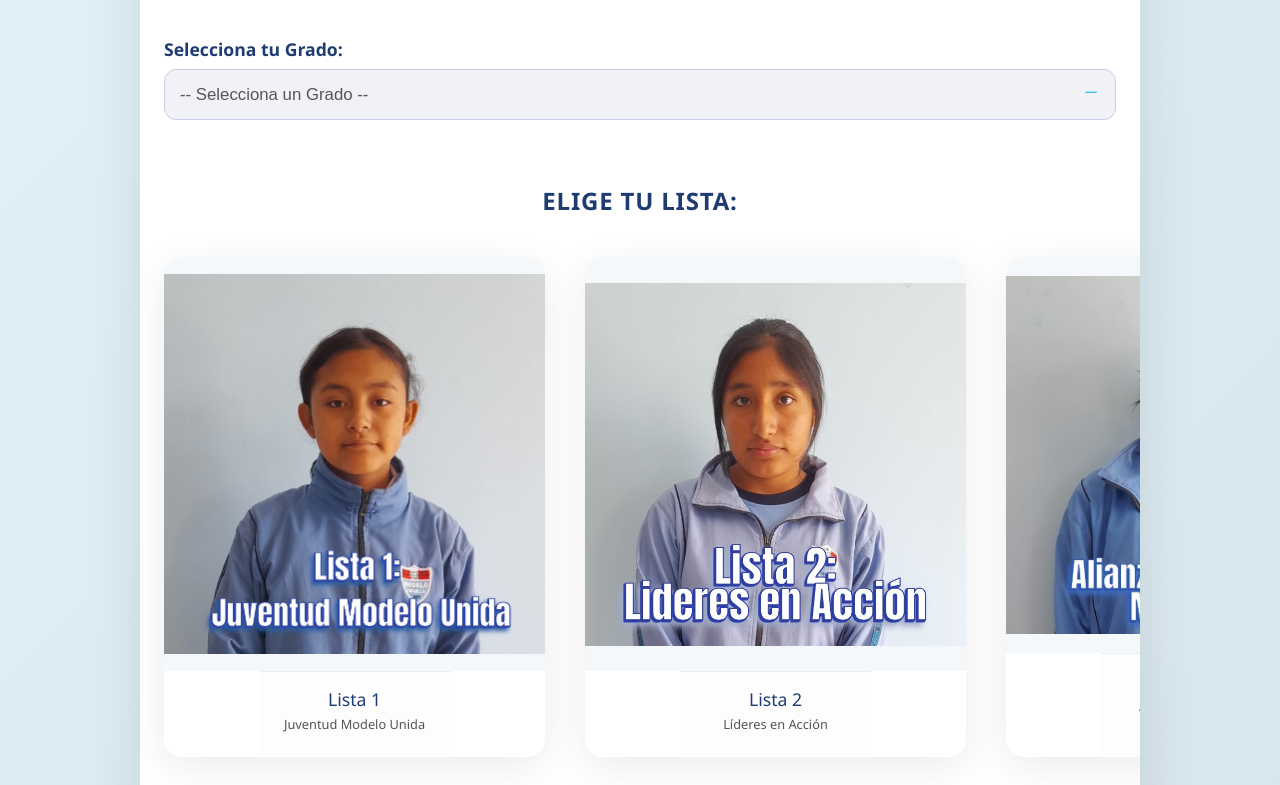
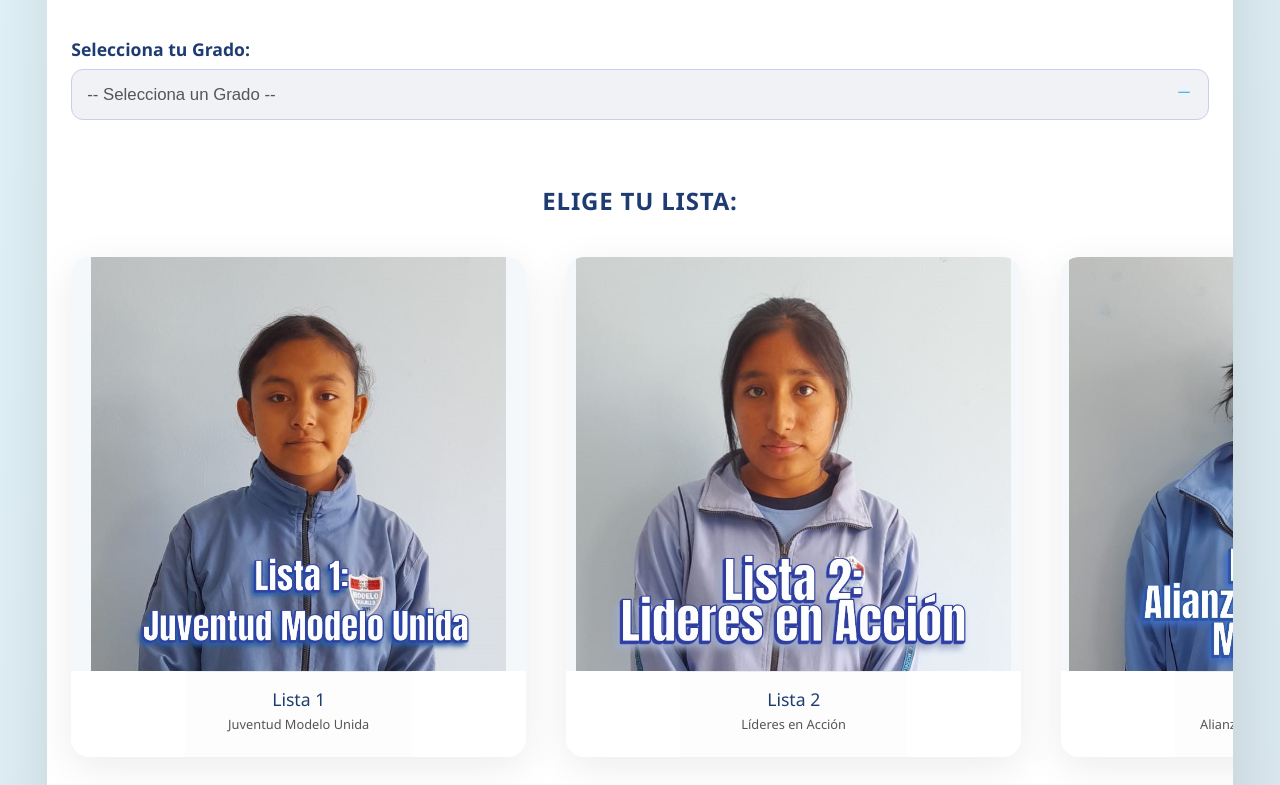
Before and after one commit to 81007ie/Elecciones-2025, a plain HTML site: page index.html in a window 1280 px wide. Shown: the part 306-1091 px from the top of the page. Drawn offline with nearby package versions, Linux system fonts and the light colour scheme; some packages are replaced by stand-ins of ours; a script that the page names is missing.

Commit message:
actualizacion

```diff
--- a/index.html
+++ b/index.html
@@ -48,7 +48,7 @@
         }
 
         .container {
-            max-width: 1000px;
+            max-width: 3000px;
             width: 95%;
             background: var(--blanco);
             padding: var(--spacing-xl) var(--spacing-lg);
--- a/script.js
+++ b/script.js
@@ -1,4 +1,3 @@
-// ⚠️ 1. REEMPLAZA ESTA URL con la de tu ÚLTIMA implementación /exec
 const APPS_SCRIPT_URL = 'https://script.google.com/macros/s/AKfycbxmYyS1FCVNV5Dv9LGXKt_glMvROk9UkygjxAXBs2bSHv8DzdG7wkm7P-N6ewslptI_Lg/exec';
 
 const formulario = document.getElementById('formulario-voto');
```
